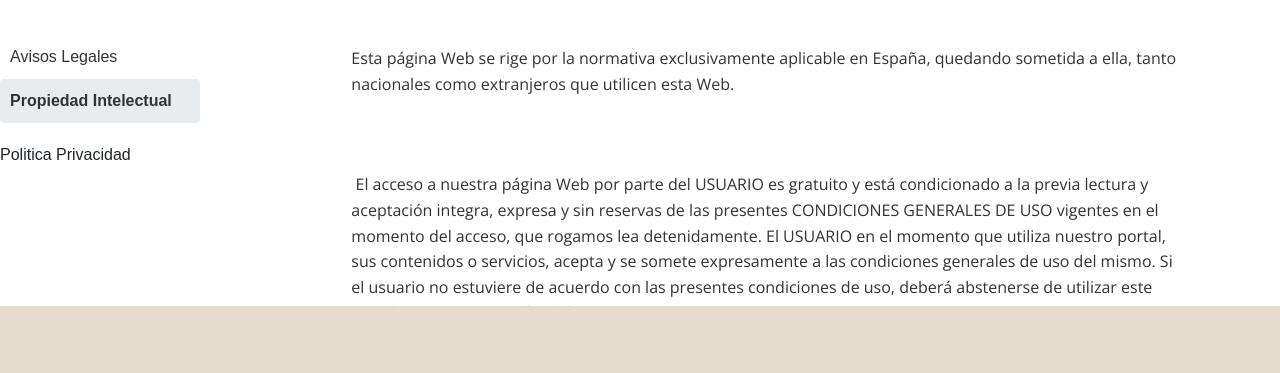
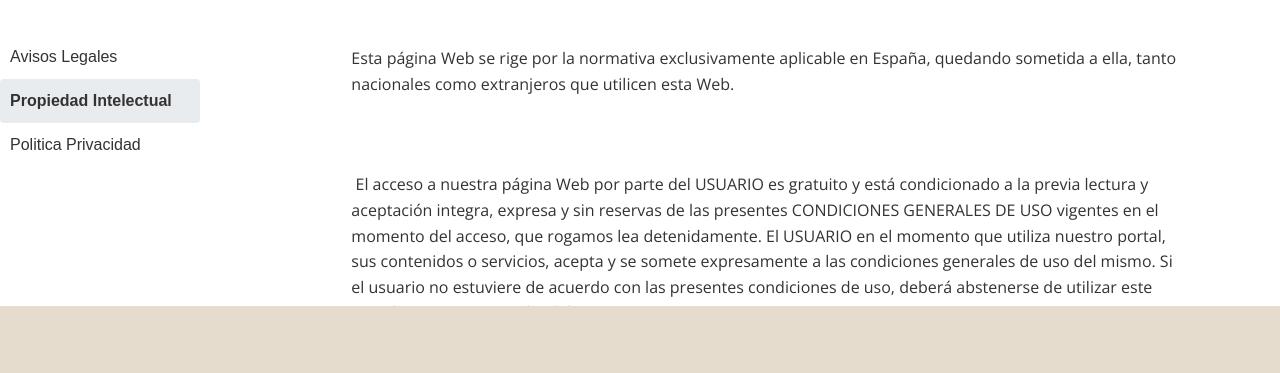
Before and after one commit to ftt0003/DekprTest, a plain HTML site: page avisoslegales.html in a window 1280 px wide. Shown: the part 254-627 px from the top of the page. Drawn offline with nearby package versions, Linux system fonts and the light colour scheme.

Commit message:
pequeña rectificacion

```diff
--- a/avisoslegales.html
+++ b/avisoslegales.html
@@ -67,7 +67,7 @@
       <ul>
         <li><a href="#avisos-legales" class="active">Avisos Legales</a></li>
         <li><a href="#propiedad-intelectual">Propiedad Intelectual</a></li>
-        <li><a href="#politica-privacidad"></a>Politica Privacidad</li>
+        <li><a href="#politica-privacidad">Politica Privacidad</a></li>
       </ul>
     </nav>
 
```
